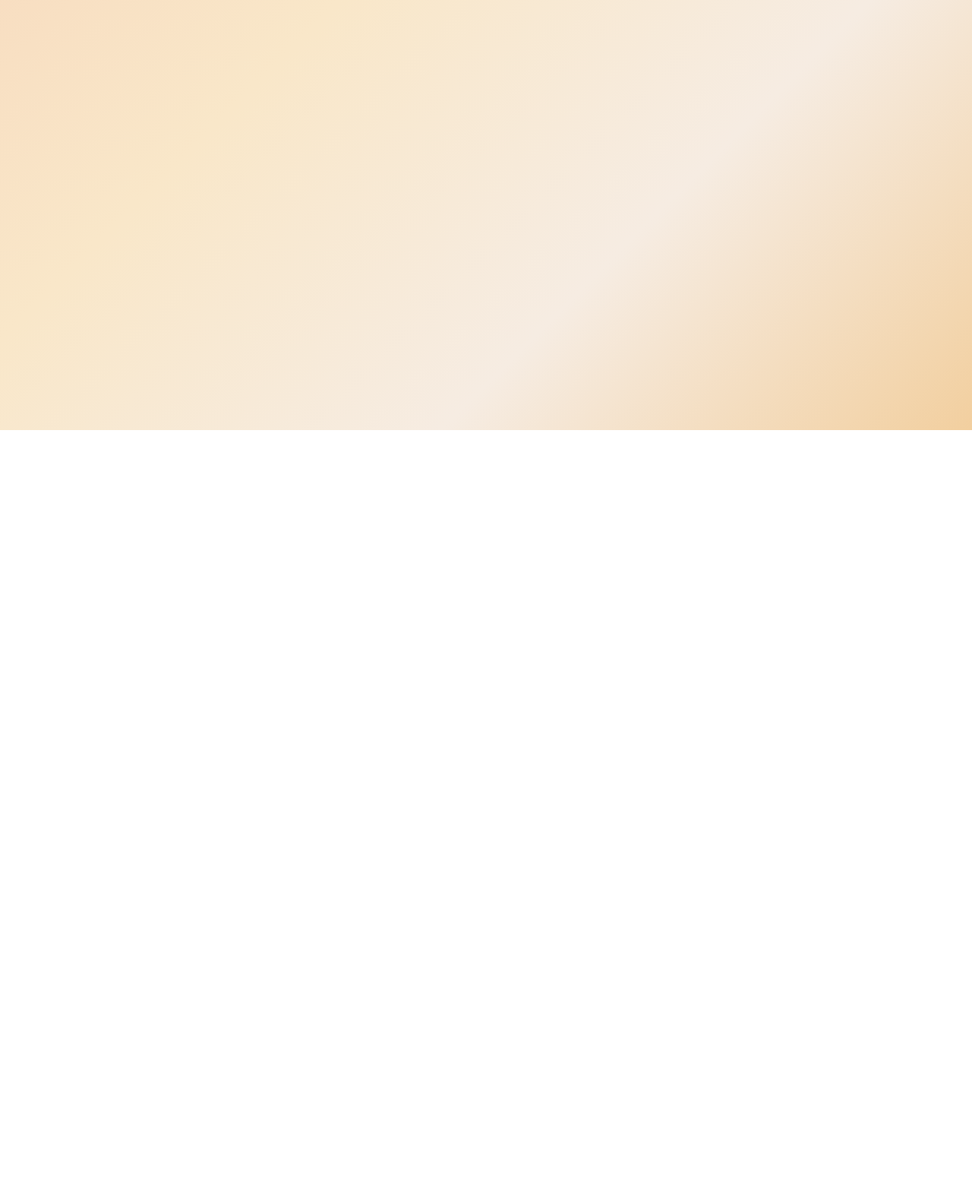
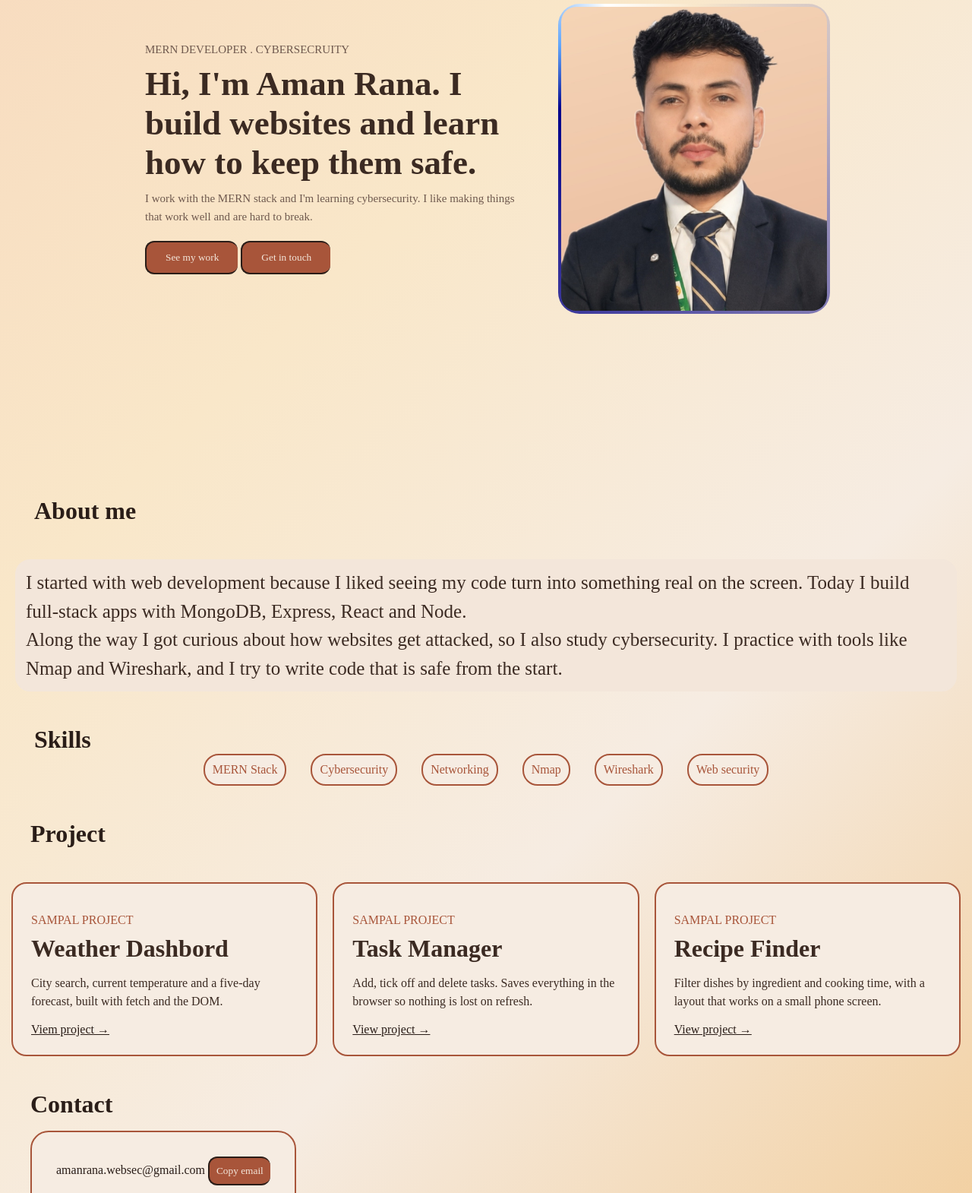
Before and after one commit to amanrana-dev/my-portfolio, a plain HTML site: page index.html in a window 1280 px wide. Shown: the part 250-1820 px from the top of the page at 76% size. Before the commit the page ends 816 px from the top, so only its background shows below. Drawn offline with Linux system fonts and the light colour scheme.

Commit message:
finally work done html and css bassed portfolio

```diff
--- a/index.html
+++ b/index.html
@@ -9,8 +9,9 @@
 </head>
 
 <body>
-    <div class="Home">
-        <b>Aman Rana</b>
+    <!--complete information for navbar-->
+    <div class="nav-home">
+        <h2>Aman Rana</h2>
         <div>
             <nav class="navbar">
                 <ul class="nav-list">
@@ -22,21 +23,82 @@
             </nav>
         </div>
     </div>
-    <div class="About">
-        MERN DEVELOPER.CYBERSECURITY
-    </div>
-    <div class="para">
+    <!---Now its a 2nd section for about and image -->
+    <section class="home">
+        <div class="image-box">
+            <img src="aman.jpg" alt="a boy photo">
+        </div>
+        <div class="content">
+            <h3>MERN DEVELOPER . CYBERSECRUITY</h3>
+            <h1>Hi, I'm Aman Rana. I build websites and learn how to keep them safe.</h1>
+            <p>I work with the MERN stack and I'm learning cybersecurity. I like making things that work well and are
+                hard to break.</p>
+            <button>See my work</button>
+            <button>Get in touch</button>
+        </div>
+    </section>
 
-        <h1> Hi,I'm Aman Rana</h1>
-
-        <h2>
-            I build websites and learn how to keep them safe.
-        </h2>
-        <p>
-            I work with the MERN stack and I'm learning cybersecurity. I like making things that work well and are hard to break.
-        </p>
+    <!---its use to 3rd part off about the user and infromation like paraghraph -->
+    <div class="about">
+        <h1>About me</h1>
+        <div class="para">
+            <p>I started with web development because I liked seeing my code turn into something real on the screen.
+                Today I
+                build full-stack apps with MongoDB, Express, React and Node.
+            </p>
+            <p> Along the way I got curious about how websites get attacked, so I also study cybersecurity. I practice
+                with
+                tools like Nmap and Wireshark, and I try to write code that is safe from the start.</p>
+        </div>
 
     </div>
+    <!--its use for 4th part about my skills and my steps of work-->
+    <div class="skills">
+        <h1>
+            Skills
+        </h1>
+        <div class="skills-box">
+            <span>MERN Stack</span>
+            <span>Cybersecurity</span>
+            <span>Networking</span>
+            <span>Nmap</span>
+            <span>Wireshark</span>
+            <span>Web security</span>
+        </div>
+    </div>
+    <!--this is a project card erea and link (a) tag-->
+    <div>
+        <h1 id="heading-one">Project</h1>
+        <div class="card-container">
+            <div class="card">
+                <h3>SAMPAL PROJECT</h3>
+                <H1>Weather Dashbord</H1>
+                <p>City search, current temperature and a five-day forecast, built with fetch and the DOM.</p>
+                <a href="#">Viem project →</a>
+            </div>
+            <div class="card">
+                <h3>SAMPAL PROJECT</h3>
+                <h1>Task Manager</h1>
+                <p>Add, tick off and delete tasks. Saves everything in the browser so nothing is lost on refresh.</p>
+                <a href="#">View project →</a>
+            </div>
+            <div class="card">
+                <h3>SAMPAL PROJECT</h3>
+                <h1>Recipe Finder</h1>
+                <p>Filter dishes by ingredient and cooking time, with a layout that works on a small phone screen.</p>
+                <a href="#">View project →</a>
+            </div>
+        </div>
+    </div>
+    <footer class="contact">
+        <div>
+            <h1>Contact</h1>
+        </div>
+      <div class="contact-box">
+        <span>amanrana.websec@gmail.com</span1>
+        <button>Copy email</button>
+      </div>
+    </footer>
 </body>
 
 </html>
--- a/styles.css
+++ b/styles.css
@@ -46,7 +46,9 @@ body {
     min-height: 100vh;
 }
 
-.Home {
+/* this css is used for nanbar */
+
+.nav-home {
     display: flex;
     justify-content: space-between;
     margin: 1rem;
@@ -56,6 +58,7 @@ body {
     display: flex;
     gap: 1.5rem;
     list-style: none;
+
 }
 
 .nav-list a {
@@ -66,29 +69,189 @@ body {
     color: var(--secondary-color-10);
 }
 
-.About {
-    margin: 3rem 0 0 1rem;
-    font-weight: 200;
+/* and this css used for 2nd section and infromation */
+.home {
+    min-height: 100vh;
+    display: flex;
+    flex-direction: row-reverse;
+    justify-content: center;
+    align-items: center;
+    gap: 3rem;
+    padding: 20px 4%;
 }
 
-h1 {
-    color: var(--secondary-color-10);
-    font-size: 3rem;
+.image-box {
+    width: 350px;
+    height: 400px;
+    position: relative;
+    isolation: isolate;
+    border-radius: 25px;
+
+}
+
+.image-box::before {
+    content: "";
+    position: absolute;
+    inset: -4px;
+    border-radius: 28px;
+    background: conic-gradient(from 0deg,
+            transparent,
+            #00008B 290deg,
+            #60A5FA 310deg,
+            #ffffff 330deg,
+            transparent);
+    z-index: -1;
+    animation: rotateLight 10s linear infinite;
+}
+
+.image-box img {
+    width: 100%;
+    height: 100%;
+    object-fit: cover;
+    border-radius: 20px;
+}
+
+.content {
+    max-width: 500px;
+}
+
+.content h3 {
+    font-size: 15px;
+    font-weight: 400;
+    margin-bottom: 10px;
+    color: var(--secondary-color-9);
+}
+
+.content h1 {
+    font-size: 45px;
     font-weight: 600;
+    margin-bottom: 9px;
+    color: var(--secondary-color-8);
+}
+
+.content p {
+    font-size: 15px;
+    line-height: 1.6;
+    color: var(--secondary-color-9);
+}
+
+.content button {
+    margin-top: 20px;
+    padding: 12px 25px;
+    cursor: pointer;
+}
+
+button {
+    color: #f3e6da;
+    background-color: var(--secondary-color-10);
+    border: 2px solid var(--secondary-color-15);
+    border-radius: 12px;
+    border-right: #f3e6da;
+}
+
+/* this css used for about and paraghraph for 3rd part */
+.about h1 {
+    color: var(--secondary-color-15);
+    margin: 45px;
+
 }
 
 .para {
-    margin: 1rem 0 0 1rem;
+    border: 2px solid var(--secondary-color-12);
+    border-radius: 20px;
+    background-color: var(--secondary-color-12);
+    margin: 20px;
+    padding: 10px 12px;
+    font-size: 25px;
+    font-weight: 200;
+    line-height: 1.5;
+    color: var(--secondary-color-8);
 }
 
-h2 {
-    font-size: 3rem;
-    font-weight: 700;
-    /*word-break: keep-all;*/
-    line-height: 1.2;
+/* this css used for 4th part skill based */
+.skills {
+    margin: 45px;
+
 }
 
-p {
+.skills-box {
+    display: flex;
+    justify-content: center;
+    align-items: center;
+    gap: 2rem;
+}
+
+.skills-box span {
+    border: 2px solid var(--secondary-color-10);
+    border-radius: 20px;
+    padding: 10px;
+    color: var(--secondary-color-10);
+    background-color: var(--secondary-color-7);
+}
+/* this is a css for 5th part project information and (a) tag */
+#heading-one {
+    margin: 45px 40px;
+}
+
+.card-container {
+    display: flex;
+    gap: 20px;
+    flex-wrap: wrap;
+    margin: 25px 15px;
+
+}
+
+.card {
+    flex: 1;
+    min-width: 80px;
+    background-color: var(--secondary-color-7);
+    border: 2px solid var(--secondary-color-10);
+    border-radius: 20px;
+    gap: 20px;
+    padding: 1.5rem;
+}
+
+.card h3 {
     font-size: 1rem;
+    font-weight: 300;
+    margin-bottom: 10px;
+    margin-top: 15px;
+    color: var(--secondary-color-10);
+
+}
+
+.card h1 {
+    font-weight: 600;
+    margin-bottom: 15px;
+    color: var(--secondary-color-8);
+}
+
+.card p {
     font-weight: 400;
+    font-size: 1rem;
+    margin-bottom: 1rem;
+    line-height: 1.5;
+    color: var(--secondary-color-8);
 }
+
+.card a {
+    color: var(--secondary-color-15);
+}
+
+.card a:hover {
+    color: var(--secondary-color-10);
+}.contact{
+    margin: 45px 40px;
+}.contact-box{
+    display: inline-block;
+    margin-top: 1rem;
+    padding: 2rem;
+    border: 2px solid var(--secondary-color-10);
+    border-radius: 24px;
+    background-color: var(--secondary-color-7);
+}button{
+    padding: 9px;
+}button:hover{
+    color: var(--secondary-color-11);
+    background-color: green;
+}
```
